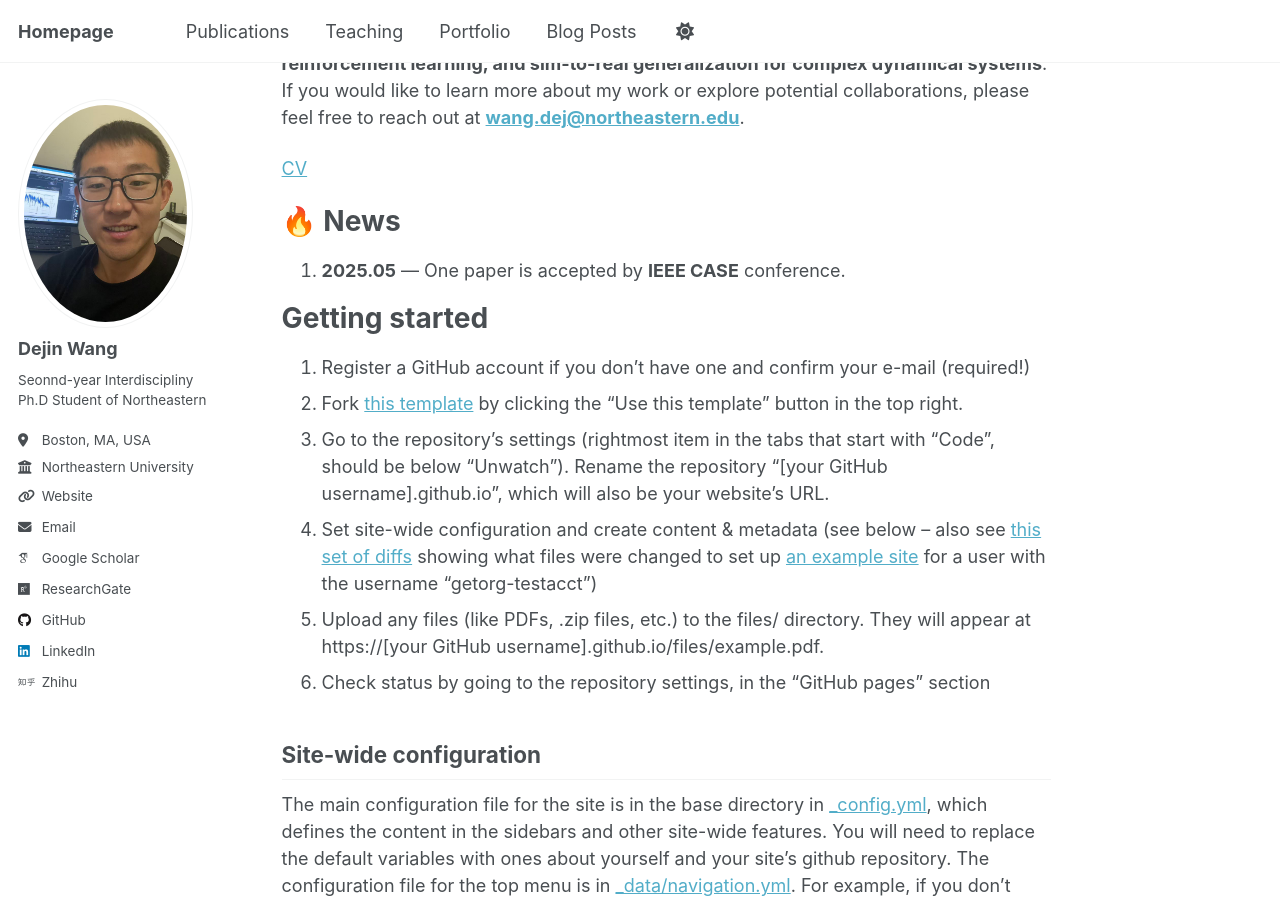
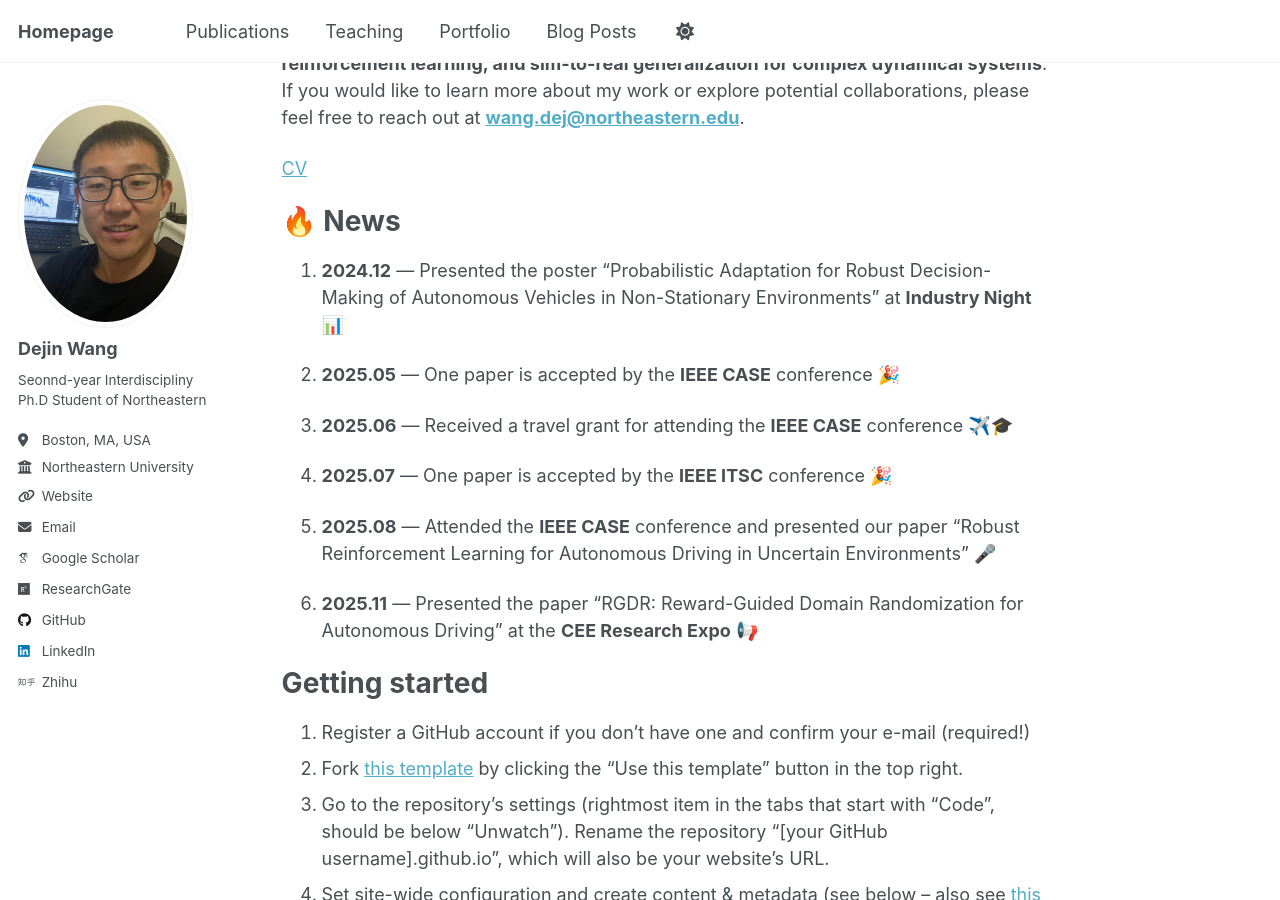
Before and after one commit to dejin-wang/dejin-wang.github.io, a Jekyll site: the page built from _pages/about.md, in a window 1280 px wide and 900 px high, scrolled down 234 px. Built offline with Jekyll 4.4.1, drawn with Linux system fonts in a browser that asks for light colours; some web fonts are replaced; a script that is not in the unit is left out.

Commit message:
Update news section with recent achievements

```diff
--- a/_pages/about.md
+++ b/_pages/about.md
@@ -14,10 +14,24 @@ My research focuses on developing **machine-learning–driven methods for autono
 
 [CV](/assets/dejin.pdf)
 
+
 🔥 News
 ======
 
-1. **2025.05** — One paper is accepted by **IEEE CASE** conference.
+1. **2024.12** — Presented the poster “Probabilistic Adaptation for Robust Decision-Making of Autonomous Vehicles in Non-Stationary Environments” at **Industry Night** 📊
+
+2. **2025.05** — One paper is accepted by the **IEEE CASE** conference 🎉
+
+3. **2025.06** — Received a travel grant for attending the **IEEE CASE** conference ✈️🎓
+
+4. **2025.07** — One paper is accepted by the **IEEE ITSC** conference 🎉
+
+5. **2025.08** — Attended the **IEEE CASE** conference and presented our paper “Robust Reinforcement Learning for Autonomous Driving in Uncertain Environments” 🎤
+
+6. **2025.11** — Presented the paper “RGDR: Reward-Guided Domain Randomization for Autonomous Driving” at the **CEE Research Expo** 📢
+
+
+
 
 
 Getting started
```
